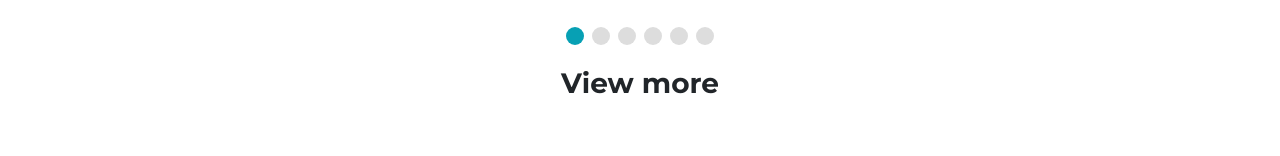
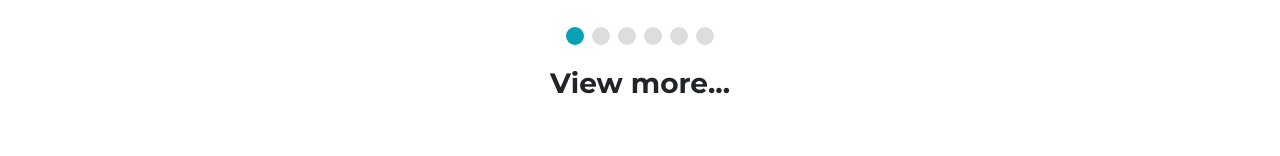
Before and after one commit to scaffoldingsn/scaffoldingsn.github.io, a plain HTML site: page index.html in a window 1280 px wide. Shown: the part 1406-1562 px from the top of the page. Drawn offline with nearby package versions, Linux system fonts and the light colour scheme.

Commit message:
remove a element to protect children

```diff
--- a/index.html
+++ b/index.html
@@ -45,7 +45,7 @@
       </div>
       <div class="pswp-gallery" id="gallery">
          <div>
-           <h3 class="text-center section-subheading services-subheading"><a>View more</a></h3>
+           <h3 class="text-center section-subheading services-subheading">View more...</h3>
            <a href="assets/gallery/1.jpg"
              data-pswp-width="739"
              data-pswp-height="1600"
```
